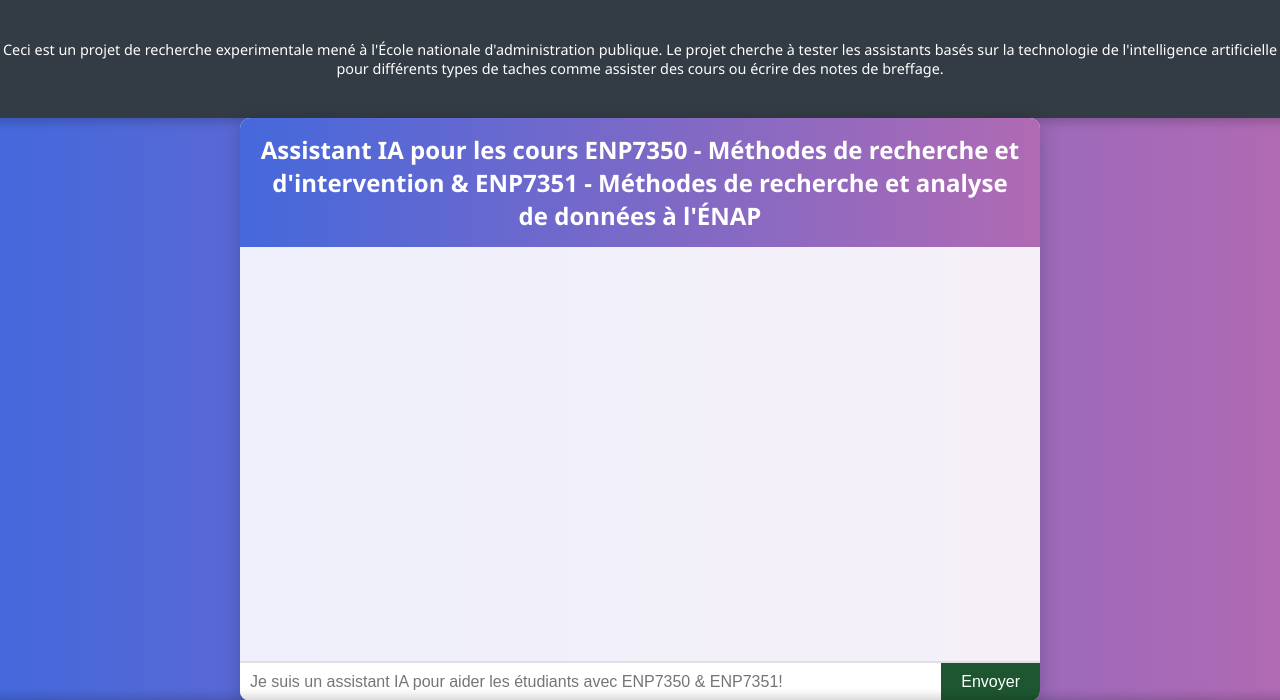
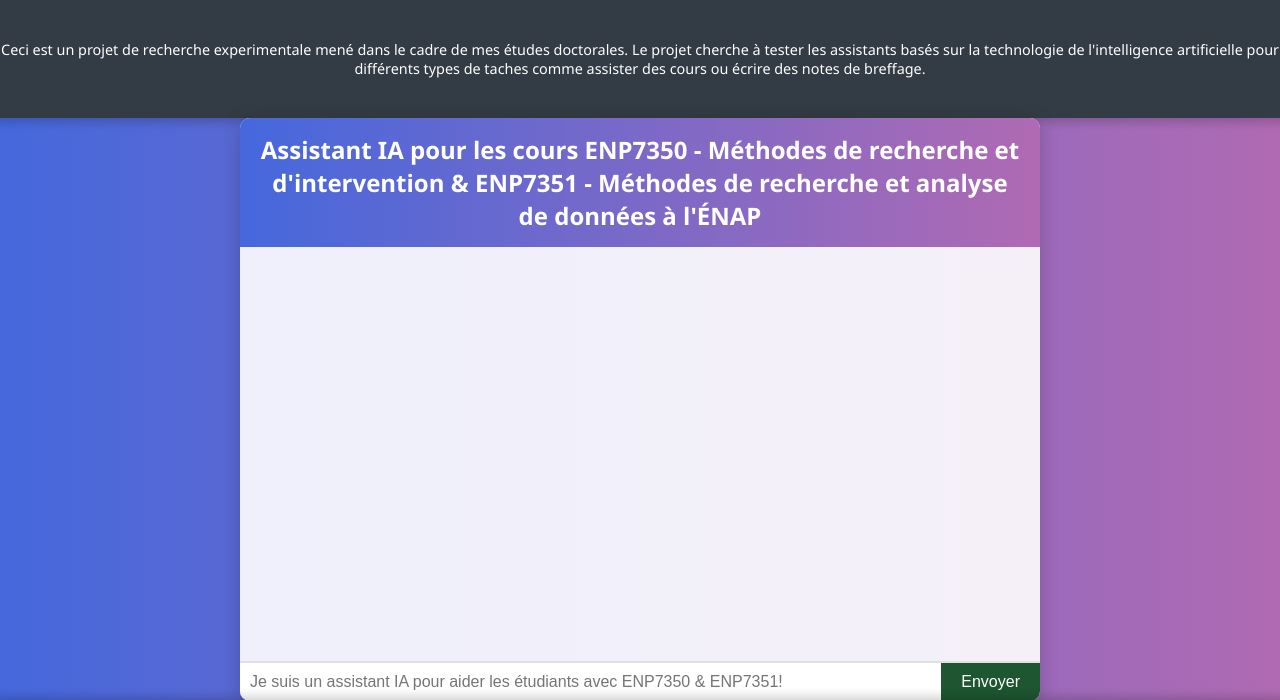
Before and after one commit to snsn3/cours_ENP_7350_et_ENP_7351, a Flask app: page / in a window 1280 px wide. Shown: the top 700 px of the page. Run offline with Flask 2, Linux system fonts and the light colour scheme.

Commit message:
updated_index.html

```diff
--- a/templates/index.html
+++ b/templates/index.html
@@ -123,7 +123,7 @@
 </head>
 <body>
     <div class="entete-info">
-        Ceci est un projet de recherche experimentale mené à l'École nationale d'administration publique. Le projet cherche à tester les assistants basés sur la technologie de l'intelligence artificielle pour différents types de taches comme assister des cours ou écrire des notes de breffage.
+        Ceci est un projet de recherche experimentale mené dans le cadre de mes études doctorales. Le projet cherche à tester les assistants basés sur la technologie de l'intelligence artificielle pour différents types de taches comme assister des cours ou écrire des notes de breffage.
     </div>
     <div class="chat-container">
         <div class="chat-header">Assistant IA pour les cours ENP7350 - Méthodes de recherche et d'intervention & ENP7351 - Méthodes de recherche et analyse de données à l'ÉNAP</div>
```
